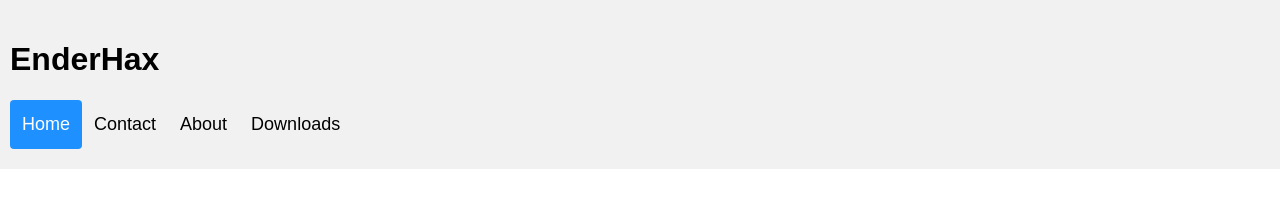
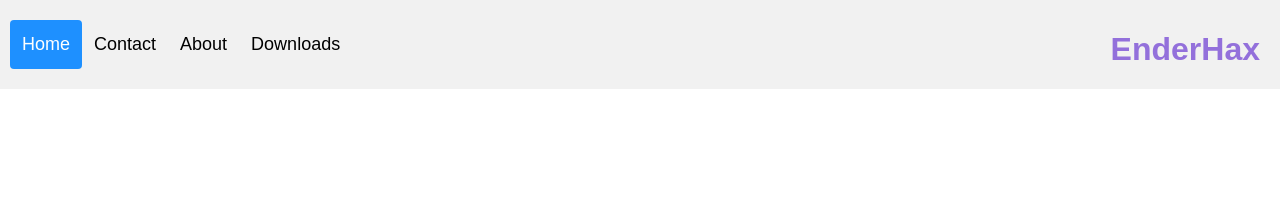
Before and after one commit to EnderHacks/EnderHacks.github.io, a plain HTML site: page index.html in a window 1280 px wide. Drawn offline with Linux system fonts and the light colour scheme.

Commit message:
Update index.html

```diff
--- a/index.html
+++ b/index.html
@@ -6,6 +6,12 @@
     <style>
         * {
             box-sizing: border-box;
+        }
+
+        h1 {
+            position: absolute;
+            right: 20px;
+            top: 10px;
         }
 
         body {
@@ -64,7 +70,7 @@
 </head>
 <body>
     <div class="header">
-        <h1>EnderHax</h1>
+        <h1 style="color: mediumpurple">EnderHax</h1>
         <div class="header-left">
             <a class="active" href="/home/">Home</a>
             <a href="/contact/">Contact</a>
```
